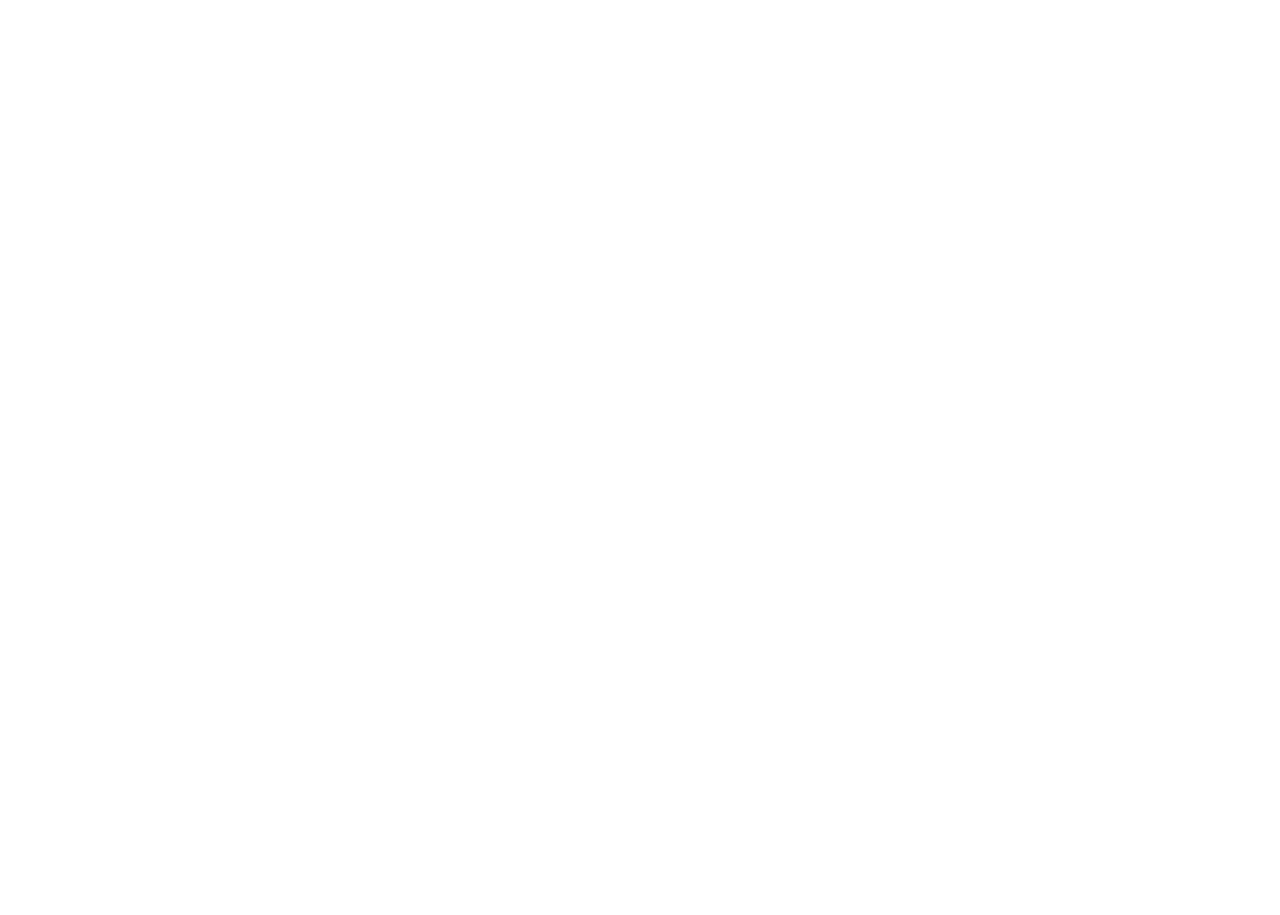
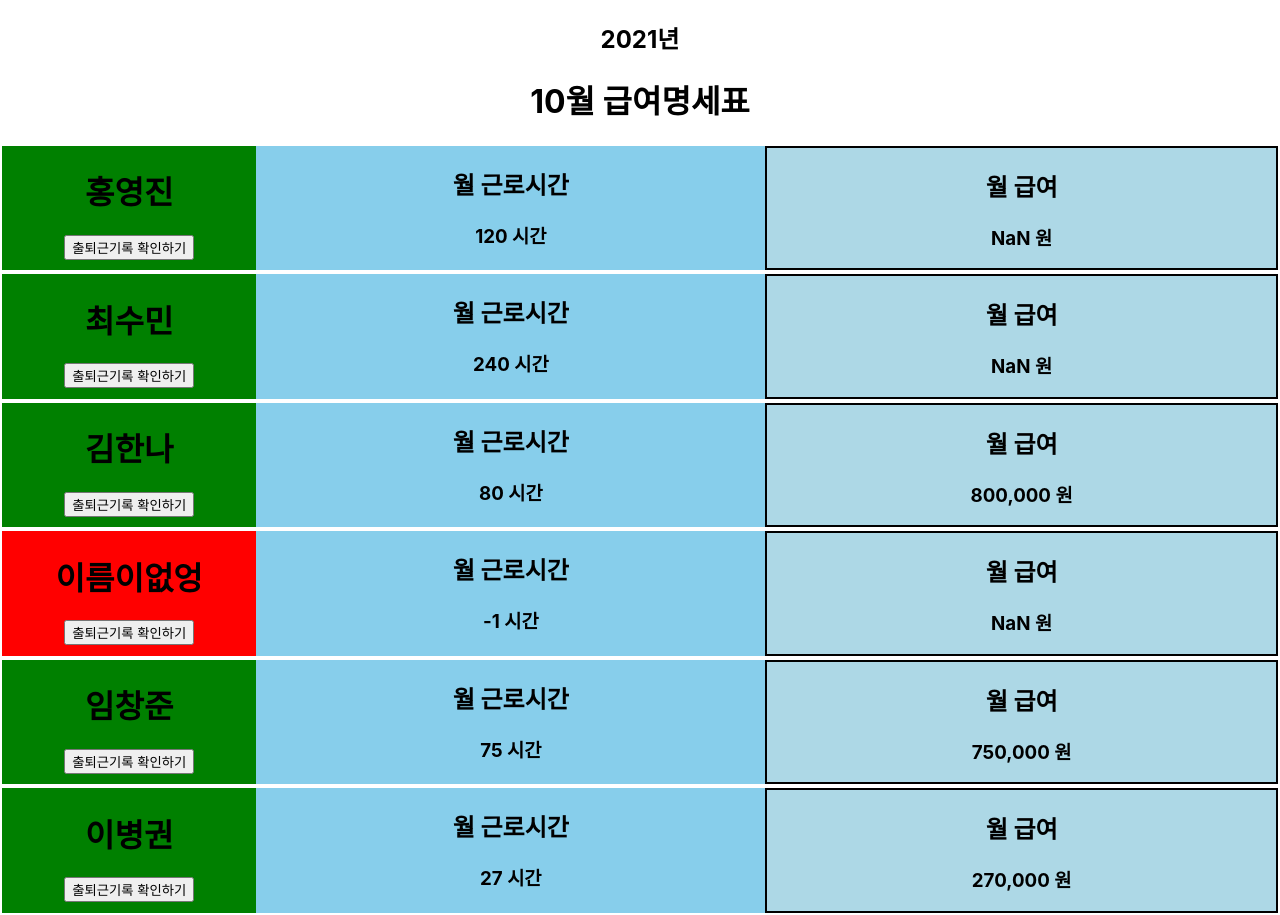
Before and after one commit to HONGVELOPER/db_movie, a React (Create React App) app: page /salary in a window 1280 px wide. Before the commit the page ends 800 px from the top, so only its background shows below. Built offline with nearby package versions, Linux system fonts and the light colour scheme.

Commit message:
Add SalaryItem, SalaryPage

```diff
--- a/src/App.js
+++ b/src/App.js
@@ -5,6 +5,7 @@
 import Movie from "./pages/hong/Movie";
 import Seat from "./pages/hong/Seat";
 import CommutePage from "./pages/choi/CommutePage";
+import SalaryPage from "./pages/choi/SalaryPage";
 
 function App() {
   return (
@@ -12,7 +13,9 @@
       <Route exact path="/" component={Home} />
       <Route exact path="/movie" component={Movie} />
       <Route path="/movie/seat" component={Seat} />
+
       <Route path="/commute" component={CommutePage} />
+      <Route path="/salary" component={SalaryPage} />
     </div>
   );
 }
--- a/src/components/choi/CommuteItem.js
+++ b/src/components/choi/CommuteItem.js
@@ -1,7 +1,7 @@
 import React, { useState, useEffect } from "react";
 import styled from "styled-components";
 
-const CommuteItem = ({ name }) => {
+const CommuteItem = ({ name, position }) => {
   const [punchIn, setPunchIn] = useState("-");
   const [punchOut, setPunchOut] = useState("-");
 
@@ -9,11 +9,12 @@
     display: flex;
     flex-direction: row;
     background-color: green;
+    border: 2px solid white;
   `;
 
   const LeftBox = styled.div`
     flex: 1;
-    background: grey;
+    background: ${(props) => (props.name === "이름이없엉" ? "red" : "grey")};
   `;
 
   const MiddleBox = styled.div`
@@ -38,25 +39,37 @@
     name = "이름이없엉";
   }
 
-  const recordCurrentTime = (punchType) => {
+  if (position === undefined) {
+    position = "직급이없엉";
+  }
+
+  const recordCurrentTime = (type) => {
     const currentTime = new Date();
     console.log(currentTime.toTimeString());
     console.log(typeof currentTime.toTimeString());
 
-    if (punchType === "In") {
+    if (type === "In") {
       setPunchIn(currentTime.toLocaleTimeString());
+
+      if (punchOut !== "-") {
+        setPunchOut("-");
+      }
     }
 
-    if (punchType === "Out") {
+    if (type === "Out") {
+      if (punchIn === "-") {
+        alert("출근 시각을 먼저 기입해주세요");
+      } else {
         setPunchOut(currentTime.toLocaleTimeString());
+      }
     }
   };
 
   return (
-    <div>
     <Container>
-        <LeftBox>
+      <LeftBox name={name}>
         <h1>{name}</h1>
+        <h2>{position}</h2>
       </LeftBox>
 
       <MiddleBox>
@@ -83,7 +96,6 @@
         </button>
       </RightBox>
     </Container>
-    </div>
   );
 };
 
--- /dev/null
+++ b/src/components/choi/SalaryItem.js
@@ -0,0 +1,73 @@
+import React, { useState, useEffect } from "react";
+import styled from "styled-components";
+
+const SalaryItem = ({ name, position, workingHours, minWage }) => {
+  const Container = styled.div`
+    display: flex;
+    flex-direction: row;
+    background-color: green;
+    border: 2px solid white;
+  `;
+
+  const LeftBox = styled.div`
+    flex: 1;
+    background: ${(props) => (props.name === "이름이없엉" ? "red" : "green")};
+  `;
+
+  const MiddleBox = styled.div`
+    flex: 2;
+    background: skyblue;
+  `;
+
+  const RightBox = styled.div`
+    flex: 2;
+    background: lightblue;
+    border: 2px solid black;
+  `;
+
+  // const Circle = styled.div`
+  //   width: 5rem;
+  //   height: 5rem;
+  //   background: black;
+  //   border-radius: 50%;
+  // `;
+
+  // name === null ? "김사원" : name;
+  if (name === undefined) {
+    name = "이름이없엉";
+  }
+
+  if (position === undefined) {
+    position = "직급이없엉";
+  }
+
+  if (workingHours === undefined) {
+    workingHours = -1;
+  }
+
+  return (
+    <Container>
+      <LeftBox name={name}>
+        <h1>{name}</h1>
+        <button
+          onClick={() => {
+            alert("준비중");
+          }}
+        >
+          출퇴근기록 확인하기
+        </button>
+      </LeftBox>
+
+      <MiddleBox>
+        <h2>월 근로시간</h2>
+        <h3>{workingHours} 시간</h3>
+      </MiddleBox>
+
+      <RightBox>
+        <h2>월 급여</h2>
+        <h3>{(workingHours * minWage).toLocaleString("ko-KR")} 원</h3>
+      </RightBox>
+    </Container>
+  );
+};
+export default SalaryItem;
--- a/src/pages/choi/CommutePage.js
+++ b/src/pages/choi/CommutePage.js
@@ -8,9 +8,9 @@
   return (
     <div className="App">
       <h1>{today}</h1>
-      <CommuteItem name="홍부장" />
+      <CommuteItem name="홍영진" position="BOX" />
       <CommuteItem />
-      <CommuteItem name="최대리" />
+      <CommuteItem name="최수민" position="USHER" />
 
       {/* <h1>월급 계산</h1> */}
     </div>
--- /dev/null
+++ b/src/pages/choi/SalaryPage.js
@@ -0,0 +1,38 @@
+import React, { useState, useEffect } from "react";
+import styled from "styled-components";
+import SalaryItem from "../../components/choi/SalaryItem";
+
+const dummyData = [
+  { name: "홍영진", workingHours: 120 },
+  { name: "최수민", workingHours: 240 },
+];
+
+const SalaryPage = () => {
+  // const today = new Date().toLocaleDateString();
+
+  const year = new Date().getFullYear();
+  const month = new Date().getMonth();
+
+  // ! 최저시급 api 로 가져오게 할 예정. https://www.data.go.kr/data/15068774/fileData.do#/API%20%EB%AA%A9%EB%A1%9D/GETuddi%3Ad1e3f9de-a67c-498c-b010-b1c85ae2301e
+  // const minWage = fetch();
+  const minWage = 10000;
+
+  return (
+    <div className="App">
+      <h2>{year}년</h2>
+      <h1>{month}월 급여명세표</h1>
+      {dummyData.map((Element) => (
+        <SalaryItem name={Element.name} workingHours={Element.workingHours} />
+      ))}
+
+      <SalaryItem name="김한나" workingHours={80} minWage={minWage} />
+      <SalaryItem />
+      <SalaryItem name="임창준" workingHours={75} minWage={minWage} />
+      <SalaryItem name="이병권" workingHours={27} minWage={minWage} />
+
+      {/* <h1>월급 계산</h1> */}
+    </div>
+  );
+};
+
+export default SalaryPage;
```
Lines whose indentation alone changed are shown as unchanged.
